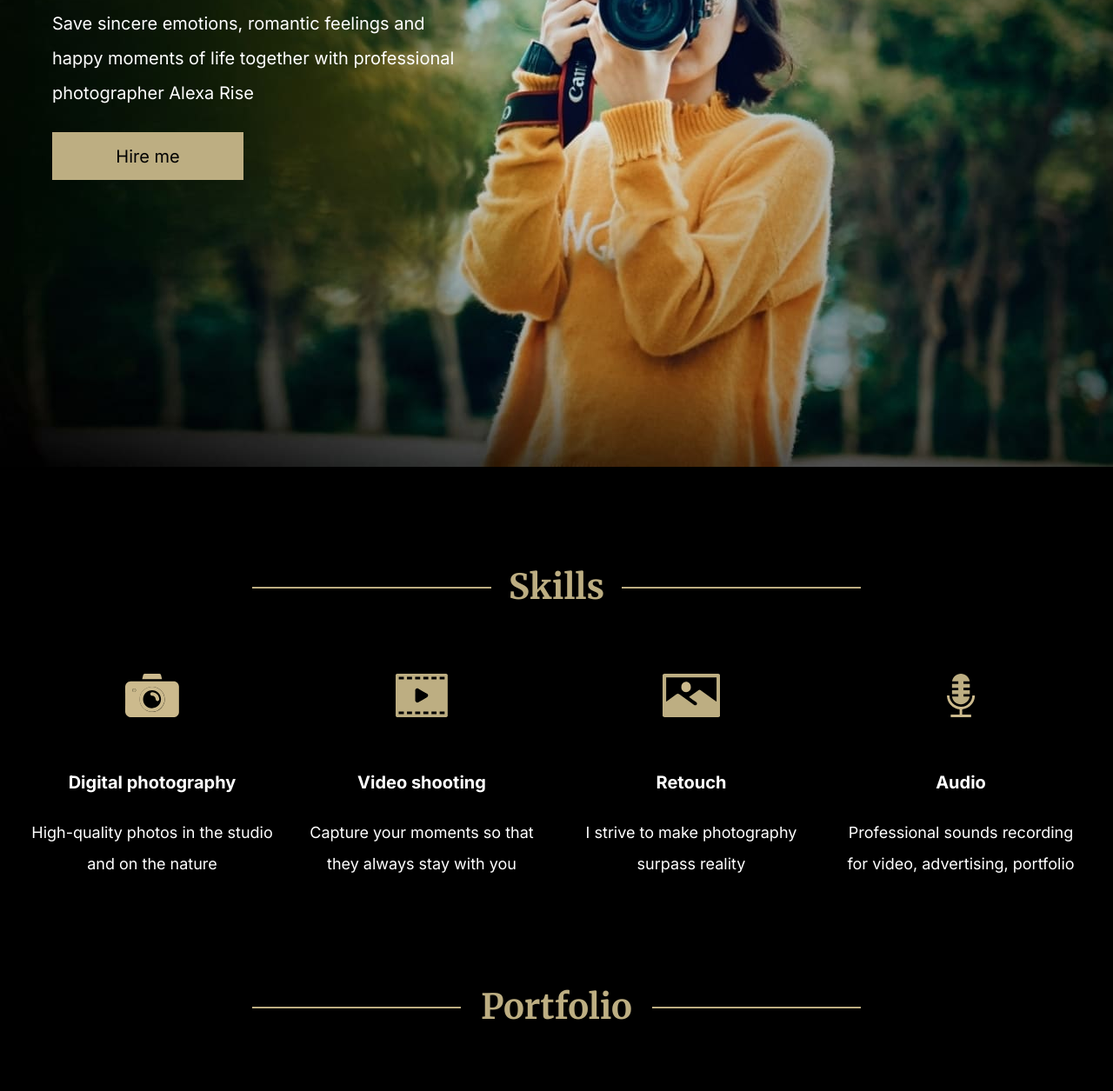
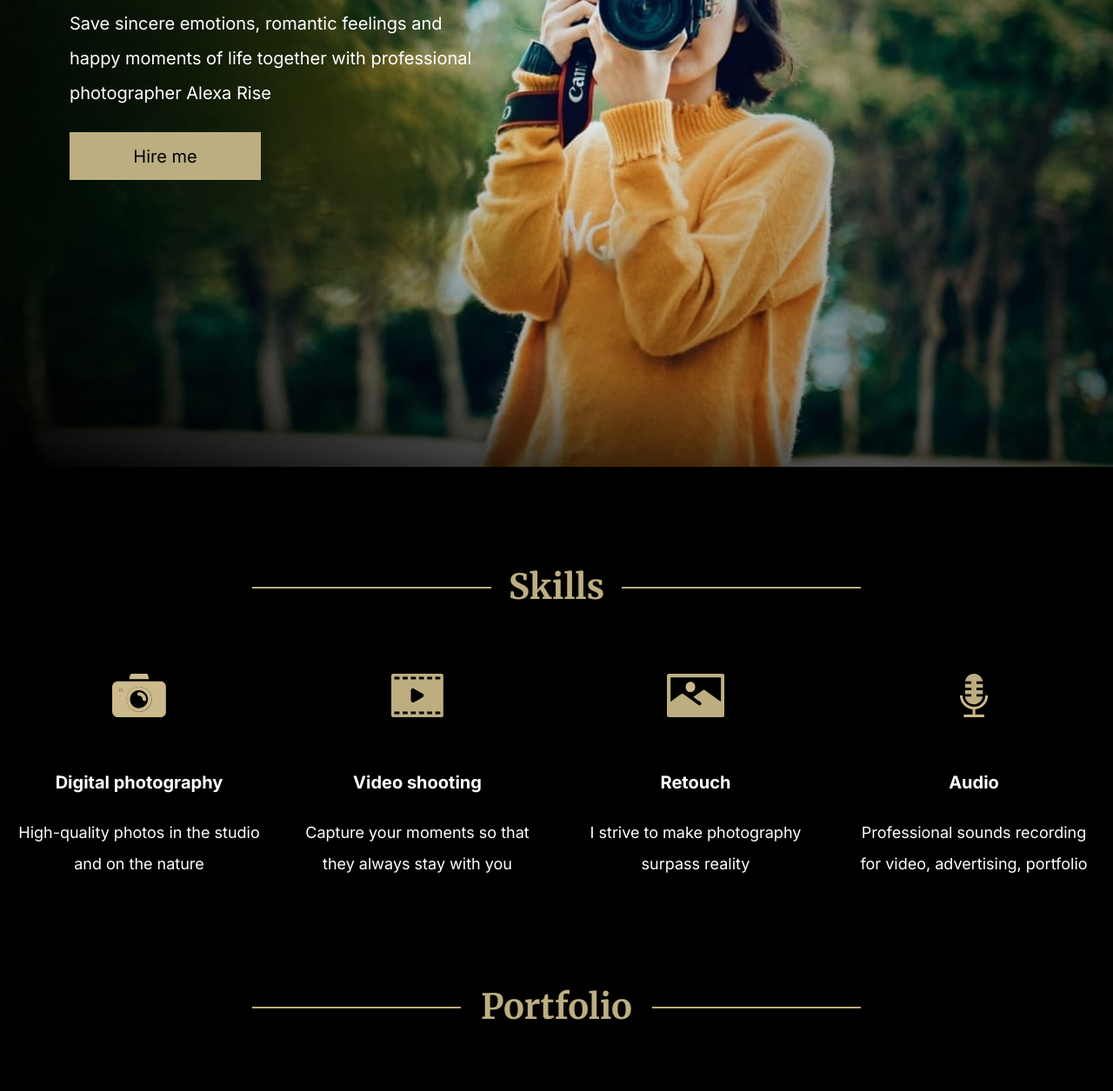
Before and after one commit to Nata012345/test-VS, a website: page index.html in a window 1280 px wide. Shown: the part 373-1628 px from the top of the page at 87% size. Drawn offline with Linux system fonts and the light colour scheme.

Commit message:
fix: in skills space-around and in hero padding-left

```diff
--- a/sass/abstract/_mixins.scss
+++ b/sass/abstract/_mixins.scss
@@ -10,7 +10,7 @@
 @mixin columns4 ($width) {
   display: flex;
   flex-wrap: wrap;
-  justify-content: space-around;
+  justify-content: space-between;
   >* {
     flex-basis: $width;
   }
--- a/sass/components/_hero.scss
+++ b/sass/components/_hero.scss
@@ -15,7 +15,7 @@
   width: 470px;
   padding-top: 160px;
   padding-bottom: 300px;
-  padding-left: 60px;
+  padding-left: 80px;
 }
 
 .hero__title {
```
Also changed, not shown: sass/style.css.
